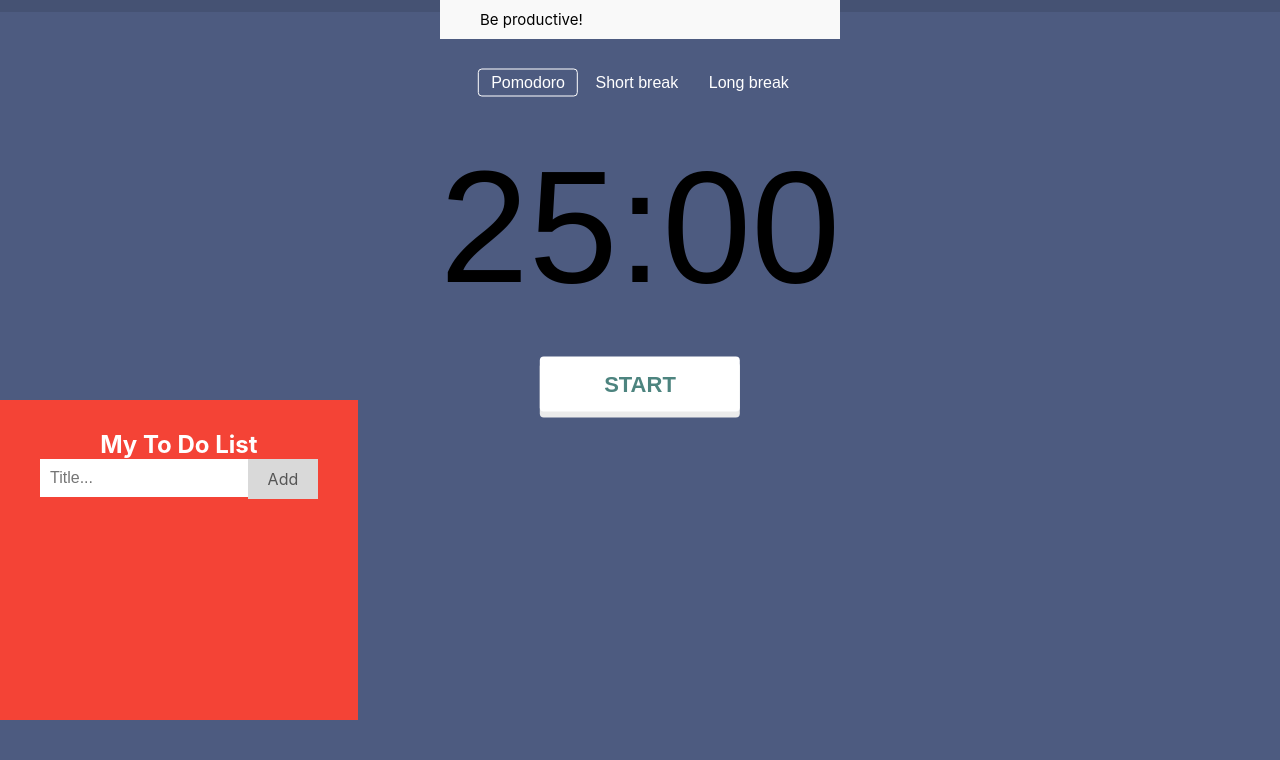
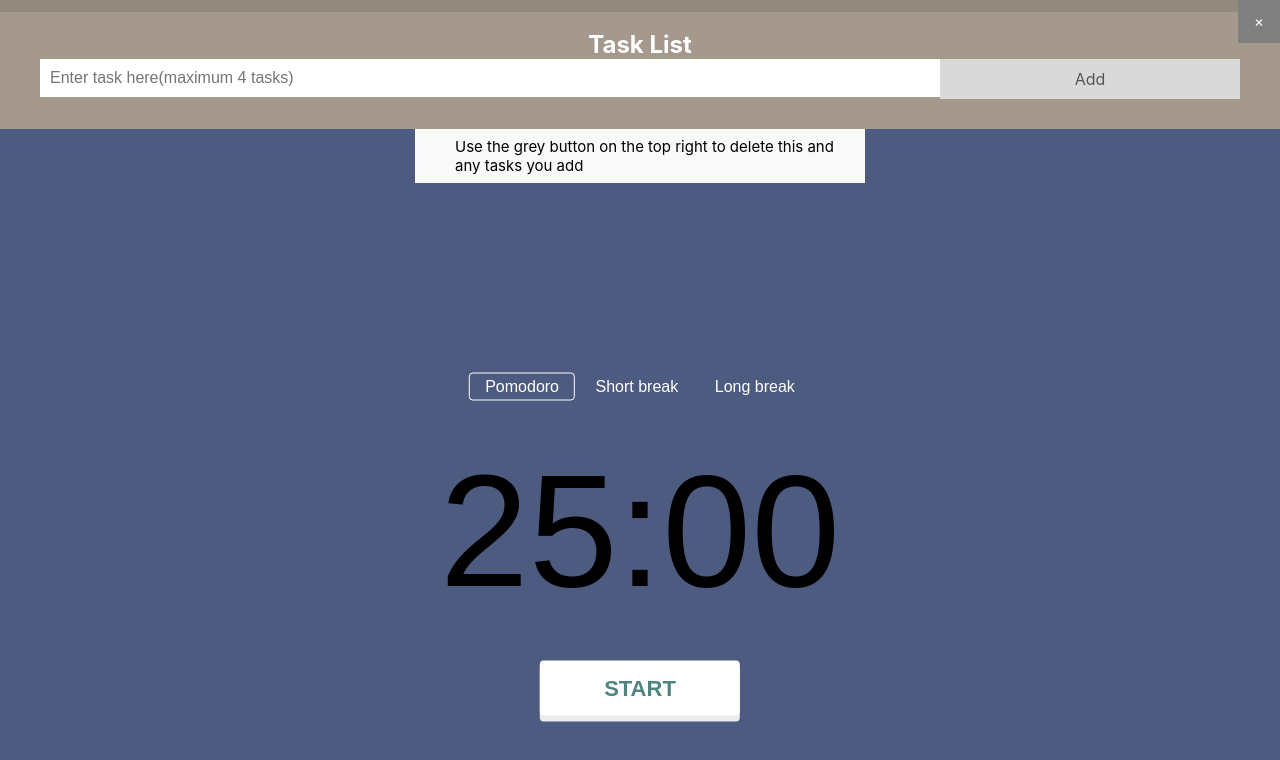
Before and after one commit to The-Riz5-Iz6-Wiz4/TheWorld-ClockWork, a website: page index.html in a window 1280 px wide. Both pictures are taken after a click on the element "Add". Drawn offline with Linux system fonts and the light colour scheme.

Commit message:
Output to be tested

```diff
--- a/index.html
+++ b/index.html
@@ -44,15 +44,15 @@
           Start
         </button>
       </div>
+    </div>
     <div class="tasklistContainer">
     <div id="myDIV" class="header">
-        <h2>My To Do List</h2>
-        <input type="text" id="myInput" placeholder="Title...">
+      <h2>Task List</h2>
+      <input type="text" id="myInput" placeholder="Enter task here(maximum 4 tasks)">
       <span onclick="newElement()" class="addBtn">Add</span>
     </div>
-
     <ul id="myUL">
-        <li>Be productive!</li>
+      <li>Use the grey button on the top right to delete this and any tasks you add</li>
     </ul>
   </div>
     </main>
--- a/main.js
+++ b/main.js
@@ -130,3 +130,55 @@ const timer = {
   document.addEventListener('DOMContentLoaded', () => {
     switchMode('pomodoro');
   });
+
+  var myNodelist = document.getElementsByTagName("LI");
+var i;
+for (i = 0; i < myNodelist.length; i++) {
+  var span = document.createElement("SPAN");
+  var txt = document.createTextNode("\u00D7");
+  span.className = "close";
+  span.appendChild(txt);
+  myNodelist[i].appendChild(span);
+}
+
+var close = document.getElementsByClassName("close");
+var i;
+for (i = 0; i < close.length; i++) {
+  close[i].onclick = function() {
+    var div = this.parentElement;
+    div.style.display = "none";
+  }
+}
+
+var list = document.querySelector('ul');
+list.addEventListener('click', function(ev) {
+  if (ev.target.tagName === 'LI') {
+    ev.target.classList.toggle('checked');
+  }
+}, false);
+
+function newElement() {
+  var li = document.createElement("li");
+  var inputValue = document.getElementById("myInput").value;
+  var t = document.createTextNode(inputValue);
+  li.appendChild(t);
+  if (inputValue === '') {
+    alert("You must write something!");
+  } else {
+    document.getElementById("myUL").appendChild(li);
+  }
+  document.getElementById("myInput").value = "";
+
+  var span = document.createElement("SPAN");
+  var txt = document.createTextNode("\u00D7");
+  span.className = "close";
+  span.appendChild(txt);
+  li.appendChild(span);
+
+  for (i = 0; i < close.length; i++) {
+    close[i].onclick = function() {
+      var div = this.parentElement;
+      div.style.display = "none";
+    }
+  }
+}
--- a/styles.css
+++ b/styles.css
@@ -22,7 +22,7 @@ html {
 :root {
   --pomodoro: hsl(223, 25%, 40%);
   --shortBreak: hsla(211, 67%, 40%);
-  --longBreak: hsla(207, 100%, 52%);
+  --longBreak: rgba(20, 117, 197, 0.788);
 }
 
 body {
@@ -50,7 +50,7 @@ progress::-webkit-progress-value {
 
 .timer {
   position: absolute;
-  top: 30%;
+  top: 68%;
   left: 50%;
   transform: translate(-50%, -50%);
   padding: 20px;
@@ -77,7 +77,7 @@ progress::-webkit-progress-value {
   border: 1px solid transparent;
   margin: 0px;
   border-radius: 4px;
-  padding: 2px 12px;
+  padding: 2px 15px;
   background: none;
 }
 
@@ -132,14 +132,13 @@ ul {
   list-style: none;
   margin: auto;
   padding: auto;
-  width: 400px;
+  width: 450px;
 }
 
 /* Style the list items */
 ul li {
   cursor: pointer;
-  position: relative;
-  padding: 10px 4px 10px 40px;
+  padding: 8px 8px 8px 40px;
   background: #eee;
   font-size: 15px;
   transition: 0.2s;
@@ -188,6 +187,8 @@ ul li.checked::before {
   right: 0;
   top: 0;
   padding: 12px 16px 12px 16px;
+  background: grey;
+  color: white;
 }
 
 .close:hover {
@@ -197,13 +198,10 @@ ul li.checked::before {
 
 /* Style the header */
 .header {
-  background-color: #f44336;
+  background-color: hsla(35, 75%, 77%, 0.54);
   padding: 30px 40px;
   color: white;
   text-align: center;
-  position: fixed;
-  top: 50%;
-  bottom: 10%;
 }
 
 /* Clear floats after the header */
```
Lines whose indentation alone changed are shown as unchanged.
